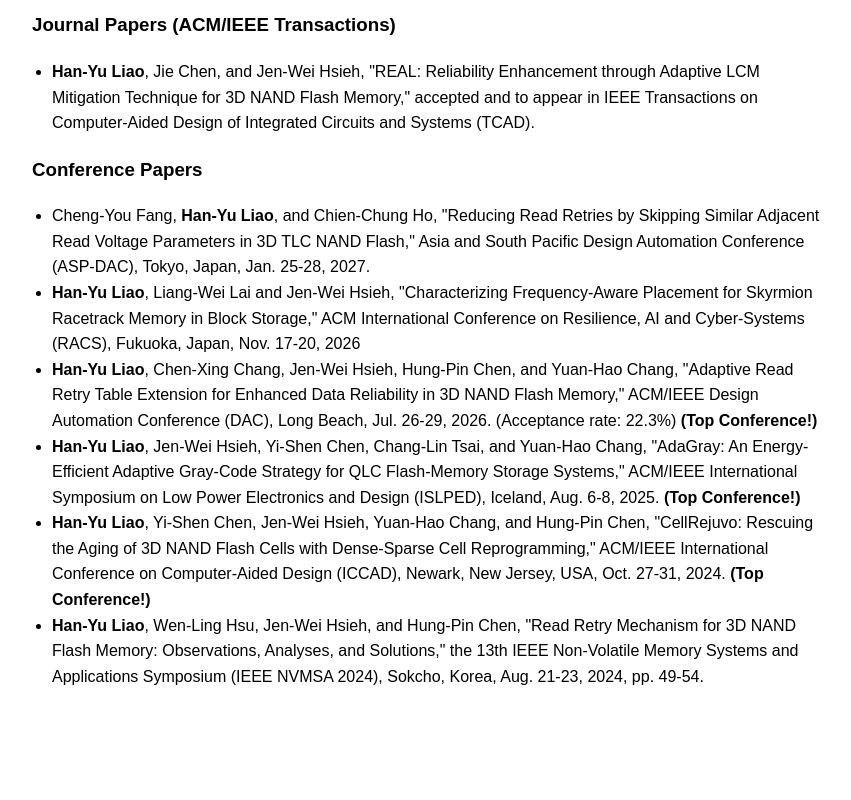
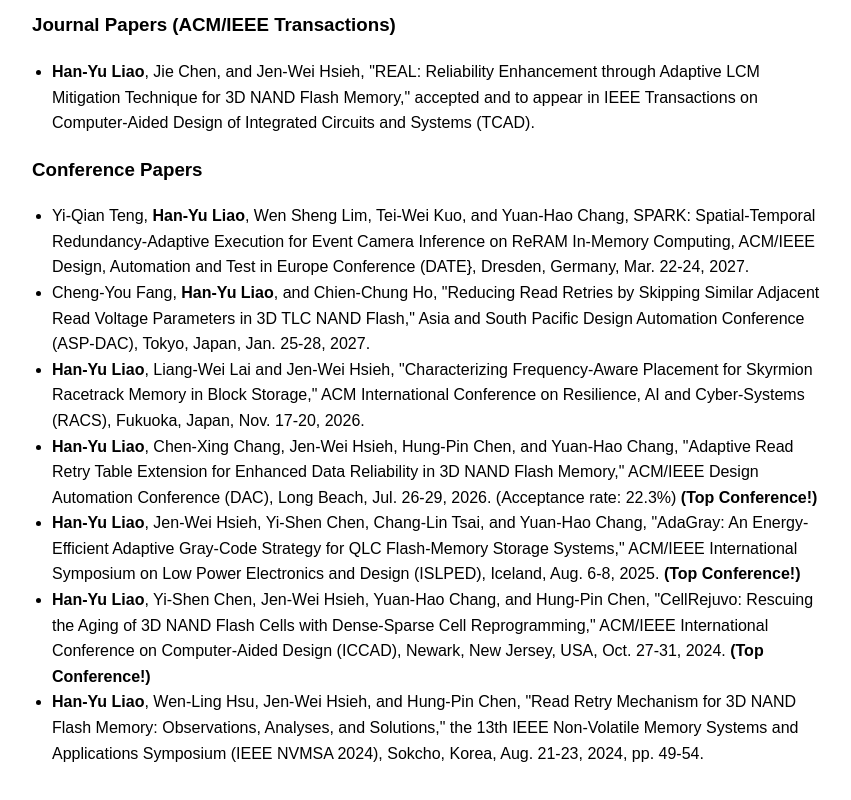
Before and after one commit to woodwindflute/han-yu-liao, a plain HTML site: page index.html in a window 1280 px wide. Shown: the part 1017-1817 px from the top of the page, without its empty margins (8-859 px from the left). Before the commit the page ends 1746 px from the top, so only its background shows below. Drawn offline with Linux system fonts and the light colour scheme.

Commit message:
Update index.html

```diff
--- a/index.html
+++ b/index.html
@@ -69,8 +69,9 @@
     </ul>
     <h3>Conference Papers</h3>
     <ul>
+    <li>Yi-Qian Teng, <b>Han-Yu Liao</b>, Wen Sheng Lim, Tei-Wei Kuo, and Yuan-Hao Chang, SPARK: Spatial-Temporal Redundancy-Adaptive Execution for Event Camera Inference on ReRAM In-Memory Computing, ACM/IEEE Design, Automation and Test in Europe Conference (DATE}, Dresden, Germany, Mar. 22-24, 2027.</li>
     <li>Cheng-You Fang, <b>Han-Yu Liao</b>, and Chien-Chung Ho, "Reducing Read Retries by Skipping Similar Adjacent Read Voltage Parameters in 3D TLC NAND Flash," Asia and South Pacific Design Automation Conference (ASP-DAC), Tokyo, Japan, Jan. 25-28, 2027.</li>
-    <li><b>Han-Yu Liao</b>, Liang-Wei Lai and Jen-Wei Hsieh, "Characterizing Frequency-Aware Placement for Skyrmion Racetrack Memory in Block Storage," ACM International Conference on Resilience, AI and Cyber-Systems (RACS), Fukuoka, Japan, Nov. 17-20, 2026
+    <li><b>Han-Yu Liao</b>, Liang-Wei Lai and Jen-Wei Hsieh, "Characterizing Frequency-Aware Placement for Skyrmion Racetrack Memory in Block Storage," ACM International Conference on Resilience, AI and Cyber-Systems (RACS), Fukuoka, Japan, Nov. 17-20, 2026.</li>
     <li><b>Han-Yu Liao</b>, Chen-Xing Chang, Jen-Wei Hsieh, Hung-Pin Chen, and Yuan-Hao Chang, "Adaptive Read Retry Table Extension for Enhanced Data Reliability in 3D NAND Flash Memory," ACM/IEEE Design Automation Conference (DAC), Long Beach, Jul. 26-29, 2026. (Acceptance rate: 22.3%) <b>(Top Conference!)</b></li>
     <li><b>Han-Yu Liao</b>, Jen-Wei Hsieh, Yi-Shen Chen, Chang-Lin Tsai, and Yuan-Hao Chang, "AdaGray: An Energy-Efficient Adaptive Gray-Code Strategy for QLC Flash-Memory Storage Systems," ACM/IEEE International Symposium on Low Power Electronics and Design (ISLPED), Iceland, Aug. 6-8, 2025. <b>(Top Conference!)</b></li>
     <li><b>Han-Yu Liao</b>, Yi-Shen Chen, Jen-Wei Hsieh, Yuan-Hao Chang, and Hung-Pin Chen, "CellRejuvo: Rescuing the Aging of 3D NAND Flash Cells with Dense-Sparse Cell Reprogramming," ACM/IEEE International Conference on Computer-Aided Design (ICCAD), Newark, New Jersey, USA, Oct. 27-31, 2024. <b>(Top Conference!)</b></li>
```
